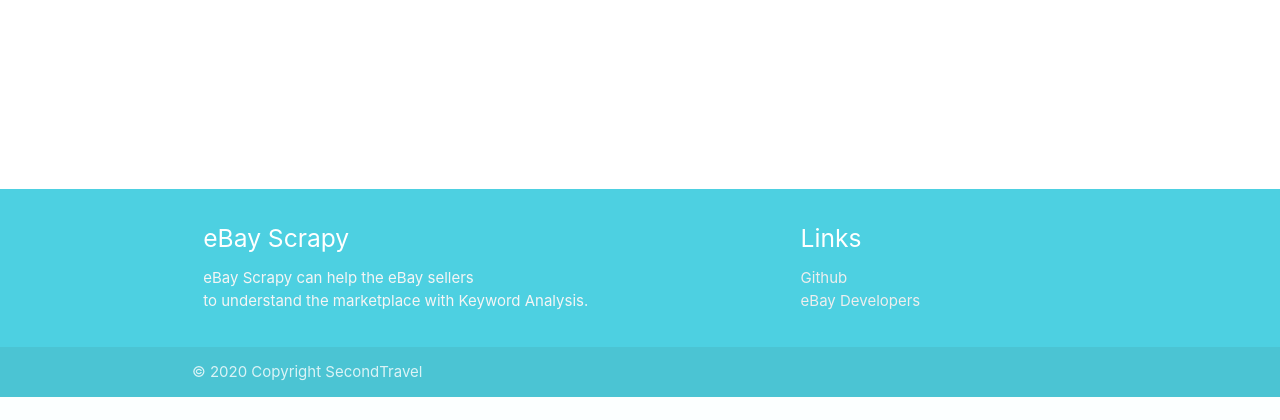
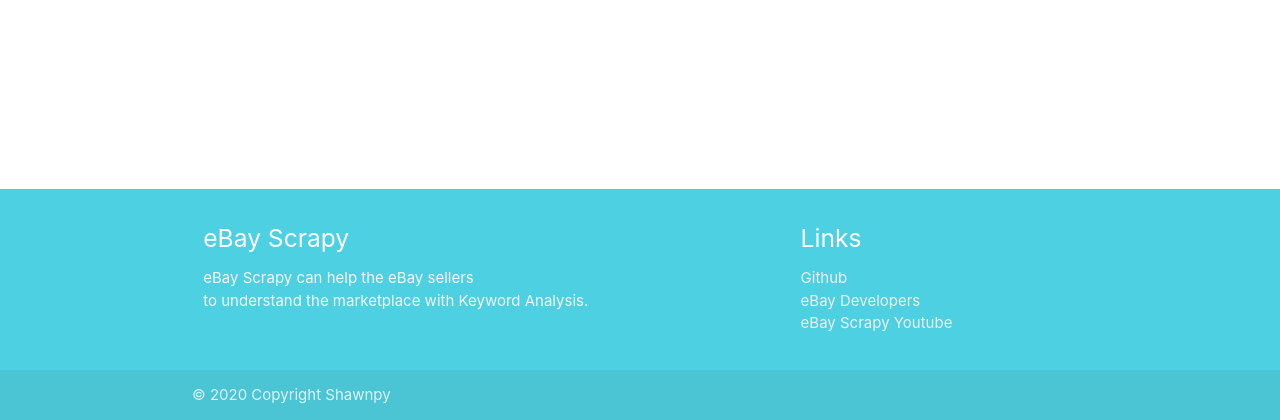
Before and after one commit to pss2138/django_ebay_scrapy, a Django app: page / in a window 1280 px wide. Shown: the part 511-931 px from the top of the page. Before the commit the page ends 908 px from the top, so only its background shows below. Run offline with Django 3.2, Linux system fonts and the light colour scheme; parts of the project's set-up code (start-up, migrations or seed data) failed here and were passed over.

Commit message:
put youtube url

```diff
--- a/main/templates/main/header.html
+++ b/main/templates/main/header.html
@@ -68,13 +68,14 @@
 				<ul>
 					<li><a class="grey-text text-lighten-3" href="https://github.com/pss2138/django_ebay_scrapy">Github</a></li>
 					<li><a class="grey-text text-lighten-3" href="https://developer.ebay.com/">eBay Developers</a></li>
+					<li><a class="grey-text text-lighten-3" href="https://youtu.be/mWSN8zoW1E0/">eBay Scrapy Youtube</a></li>
 				</ul>
 			</div>
 		</div>
 	</div>
 	<div class="footer-copyright">
 		<div class="container">
-		© 2020 Copyright SecondTravel
+		© 2020 Copyright Shawnpy
 		</div>
 	</div>
 </footer>
```
